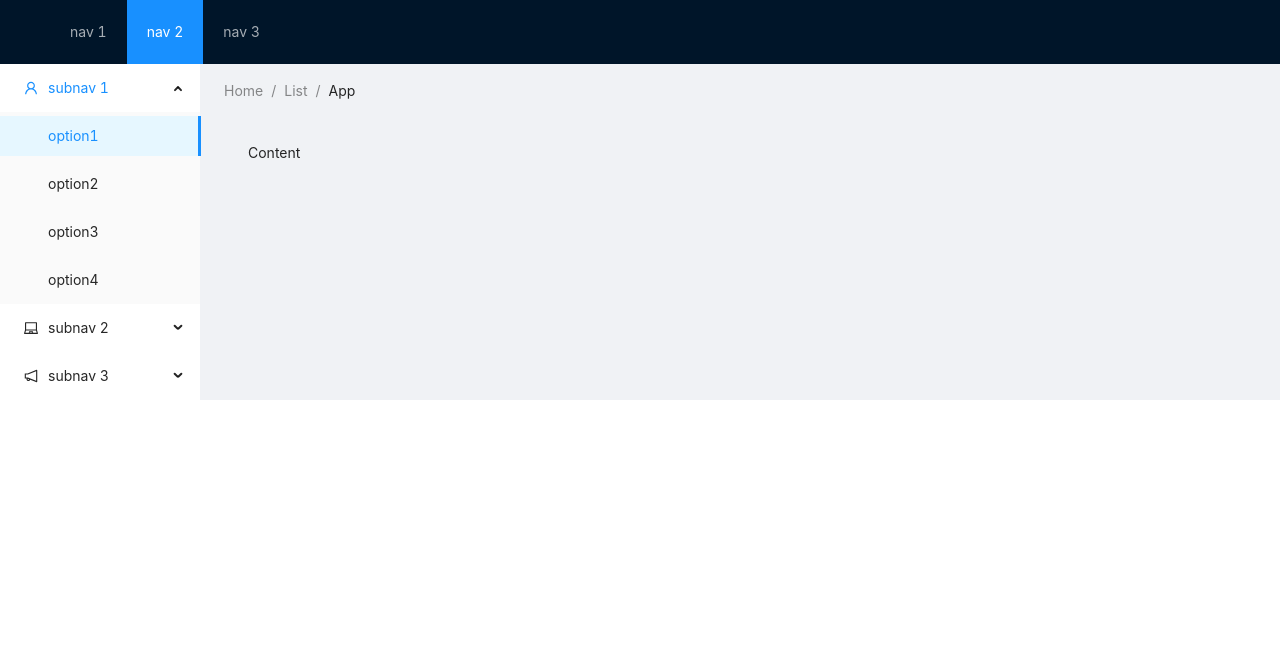
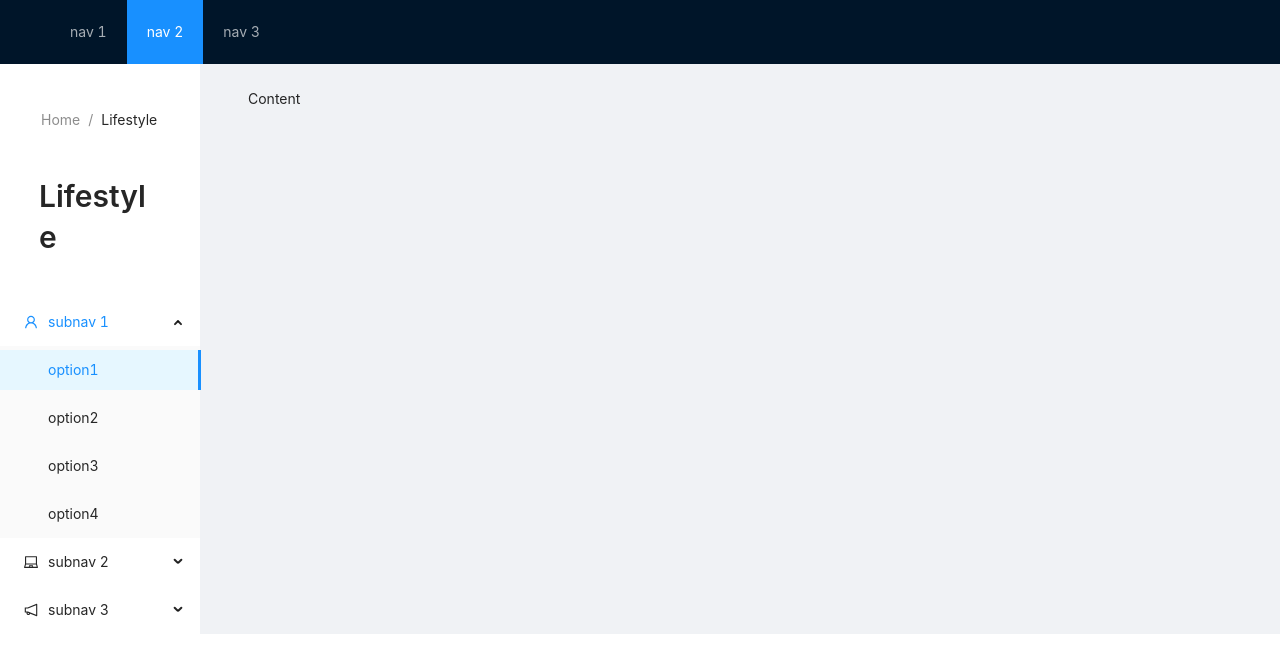
Before and after one commit to teamzz111/lifestyle-shopping, a Gatsby site: page / in a window 1280 px wide. Built offline with nearby package versions, Linux system fonts and the light colour scheme; Gatsby itself is replaced by a stand-in of ours.

Commit message:
atomic title and breadcrumb

```diff
--- /dev/null
+++ b/src/components/atoms/breadCrumb/index.tsx
@@ -0,0 +1,14 @@
+import * as React from 'react';
+import { Breadcrumb } from 'antd';
+import { MainBreadCrumb } from './styles';
+
+const BreadCrumb = () => {
+  return (
+    <MainBreadCrumb>
+      <Breadcrumb.Item>Home</Breadcrumb.Item>
+      <Breadcrumb.Item>Lifestyle</Breadcrumb.Item>
+    </MainBreadCrumb>
+  );
+};
+
+export default BreadCrumb;
--- /dev/null
+++ b/src/components/atoms/breadCrumb/styles.ts
@@ -0,0 +1,6 @@
+import styled from 'styled-components';
+import { Breadcrumb } from 'antd';
+
+export const MainBreadCrumb = styled(Breadcrumb)`
+  margin: 45px 41px;
+`;
--- /dev/null
+++ b/src/components/atoms/title/index.tsx
@@ -0,0 +1,15 @@
+import * as React from 'react';
+import { Typography } from 'antd';
+import { Container } from './styles';
+
+const { Title } = Typography;
+
+const MainTitle: React.FC<IMainTitleProps> = ({ title }) => {
+  return (
+    <Container>
+      <Title level={2}>{title}</Title>
+    </Container>
+  );
+};
+
+export default MainTitle;
--- /dev/null
+++ b/src/components/atoms/title/styles.ts
@@ -0,0 +1,5 @@
+import styled from 'styled-components';
+
+export const Container = styled.div`
+  margin: 45px 39px;
+`;
--- /dev/null
+++ b/src/components/organisms/sideMenu/index.tsx
@@ -0,0 +1,14 @@
+import * as React from 'react';
+import BreadCrumb from 'src/components/atoms/breadCrumb';
+import Title from 'src/components/atoms/title';
+
+const SideMenu: React.FC = () => {
+  return (
+    <React.Fragment>
+      <BreadCrumb />
+      <Title title="Lifestyle" />
+    </React.Fragment>
+  );
+};
+
+export default SideMenu;
--- /dev/null
+++ b/src/interfaces/Title/ITitle.d.ts
@@ -0,0 +1,3 @@
+declare interface IMainTitleProps {
+  title: string;
+}
--- a/src/pages/index.tsx
+++ b/src/pages/index.tsx
@@ -4,11 +4,13 @@ import { Layout, Menu, Breadcrumb } from 'antd';
 import { UserOutlined, LaptopOutlined, NotificationOutlined } from '@ant-design/icons';
 import SEO from 'src/components/organisms/SEO';
 import { graphql } from 'gatsby';
+import SideMenuLayout from 'src/components/organisms/sideMenu';
 
 const { SubMenu } = Menu;
 const { Header, Content, Sider } = Layout;
 
 const Home: React.FC<IHomeProps> = ({ data }) => {
+  // site metadata coming from gatsby config
   const siteTitle = data.site.siteMetadata.title;
   const siteDescription = data.site.siteMetadata.description;
 
@@ -31,6 +33,7 @@ const Home: React.FC<IHomeProps> = ({ data }) => {
               defaultSelectedKeys={['1']}
               defaultOpenKeys={['sub1']}
               style={{ height: '100%', borderRight: 0 }}>
+              <SideMenuLayout />
               <SubMenu key="sub1" icon={<UserOutlined />} title="subnav 1">
                 <Menu.Item key="1">option1</Menu.Item>
                 <Menu.Item key="2">option2</Menu.Item>
@@ -52,11 +55,6 @@ const Home: React.FC<IHomeProps> = ({ data }) => {
             </Menu>
           </Sider>
           <Layout style={{ padding: '0 24px 24px' }}>
-            <Breadcrumb style={{ margin: '16px 0' }}>
-              <Breadcrumb.Item>Home</Breadcrumb.Item>
-              <Breadcrumb.Item>List</Breadcrumb.Item>
-              <Breadcrumb.Item>App</Breadcrumb.Item>
-            </Breadcrumb>
             <Content
               className="site-layout-background"
               style={{
```
